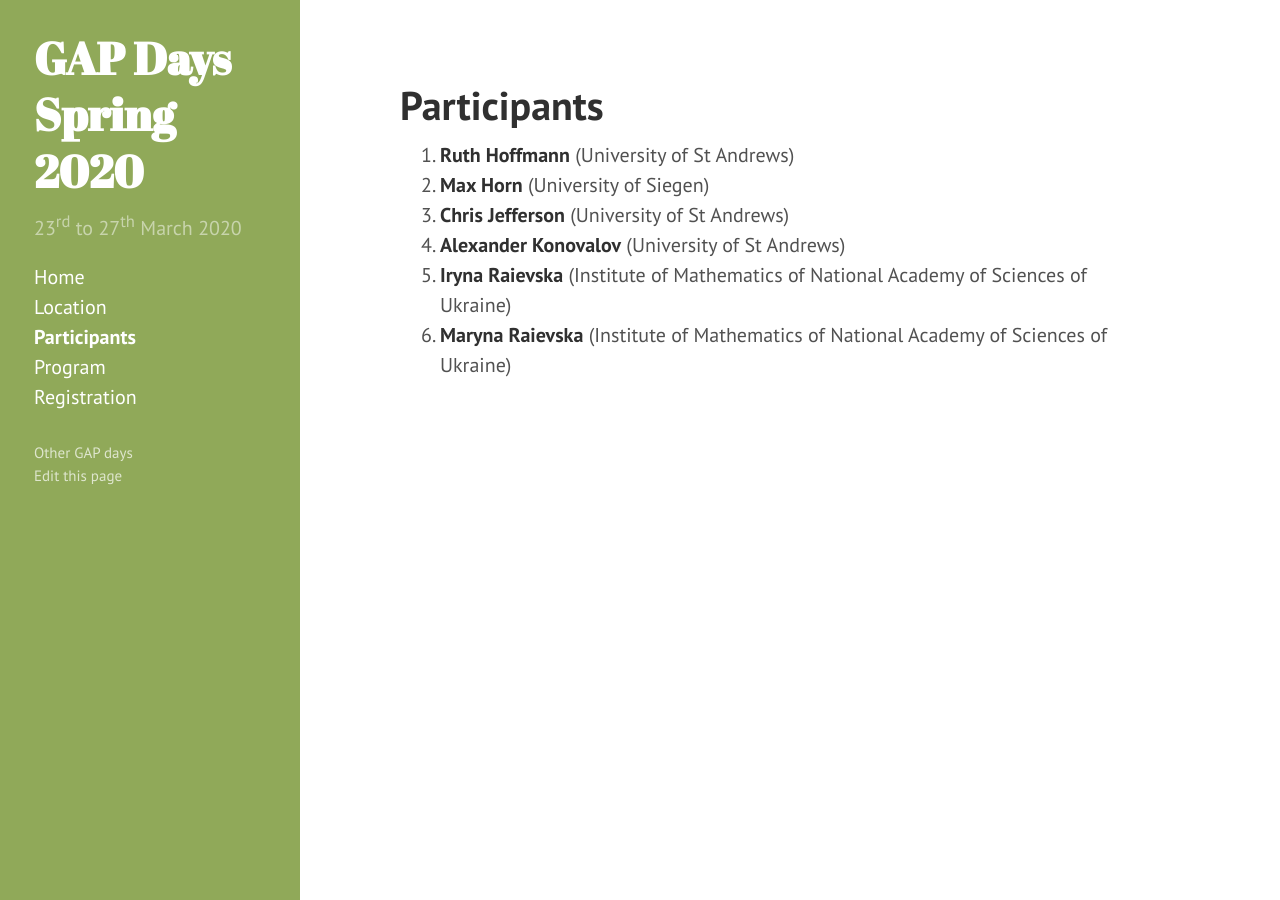
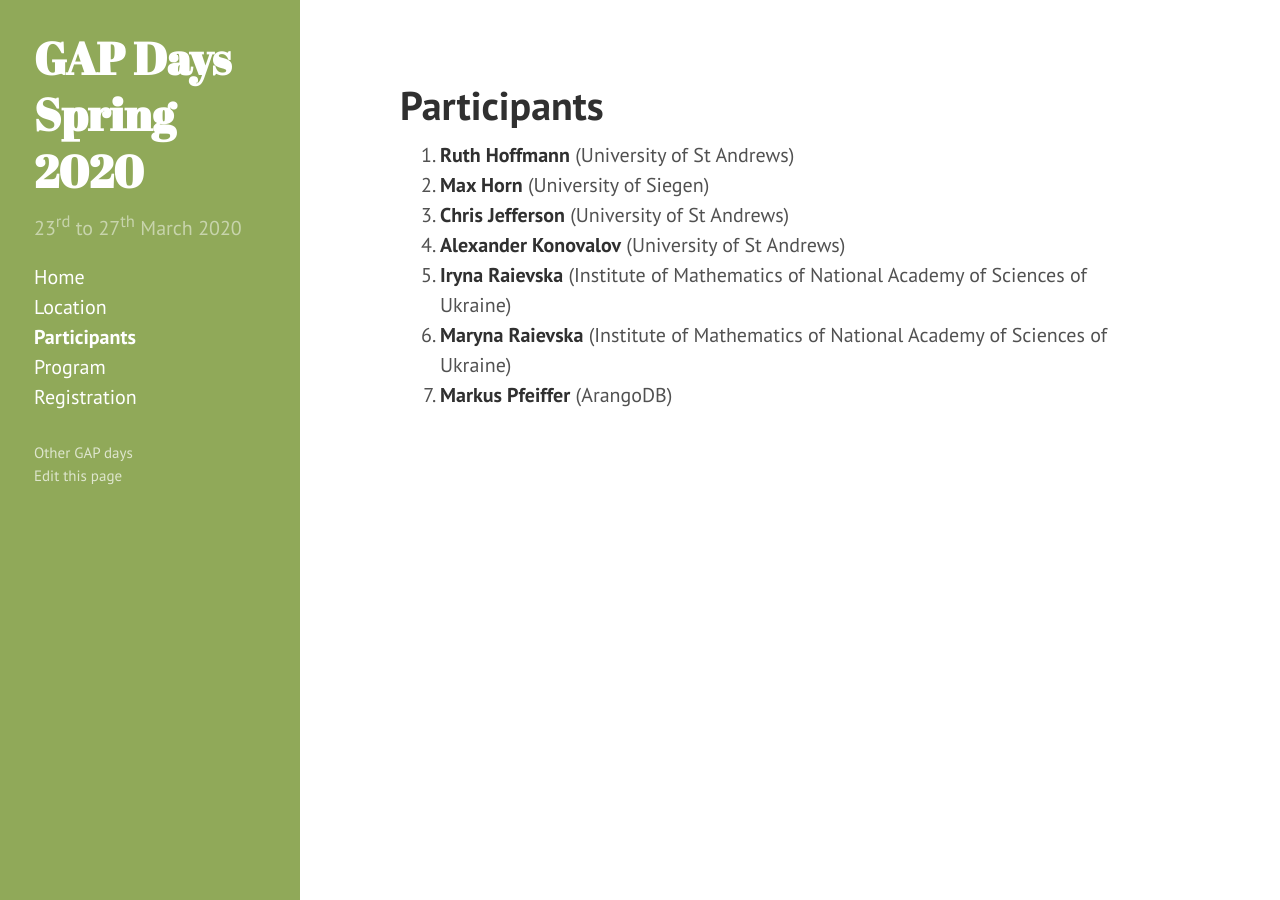
Before and after one commit to gapdays/gapdays2020-spring, a Jekyll site: the page built from participants.md, in a window 1280 px wide. Built offline with Jekyll 4.4.1, drawn with Linux system fonts in a browser that asks for light colours.

Commit message:
added new participant

```diff
--- a/_data/participants.yml
+++ b/_data/participants.yml
@@ -17,6 +17,8 @@
 - name: Iryna Raievska
   affiliation: Institute of Mathematics of National Academy of Sciences of Ukraine
 
-
 - name: Maryna Raievska
   affiliation: Institute of Mathematics of National Academy of Sciences of Ukraine
+
+- name: Markus Pfeiffer
+  affiliation: ArangoDB
--- a/participants.csv
+++ b/participants.csv
@@ -2,5 +2,6 @@ Alexander Konovalov, University of St Andrews, local, local
 Chris Jefferson, University of St Andrews, organiser, organiser
 Max Horn, University of Siegen, organiser, organiser
 Ruth Hoffmann, University of St Andrews, organiser, organiser
-Maryna Raievska, Institute of Mathematics of National Academy of Sciences, 23rd March 2020, 27th March 2020
-Iryna Raievska, Institute of Mathematics of National Academy of Sciences, 23rd March 2020, 27th March 2020
+Maryna Raievska, Institute of Mathematics of National Academy of Sciences of Ukraine, 23rd March 2020, 27th March 2020
+Iryna Raievska, Institute of Mathematics of National Academy of Sciences of Ukraine, 23rd March 2020, 27th March 2020
+Markus Pfeiffer, ArangoDB, local, local
```
